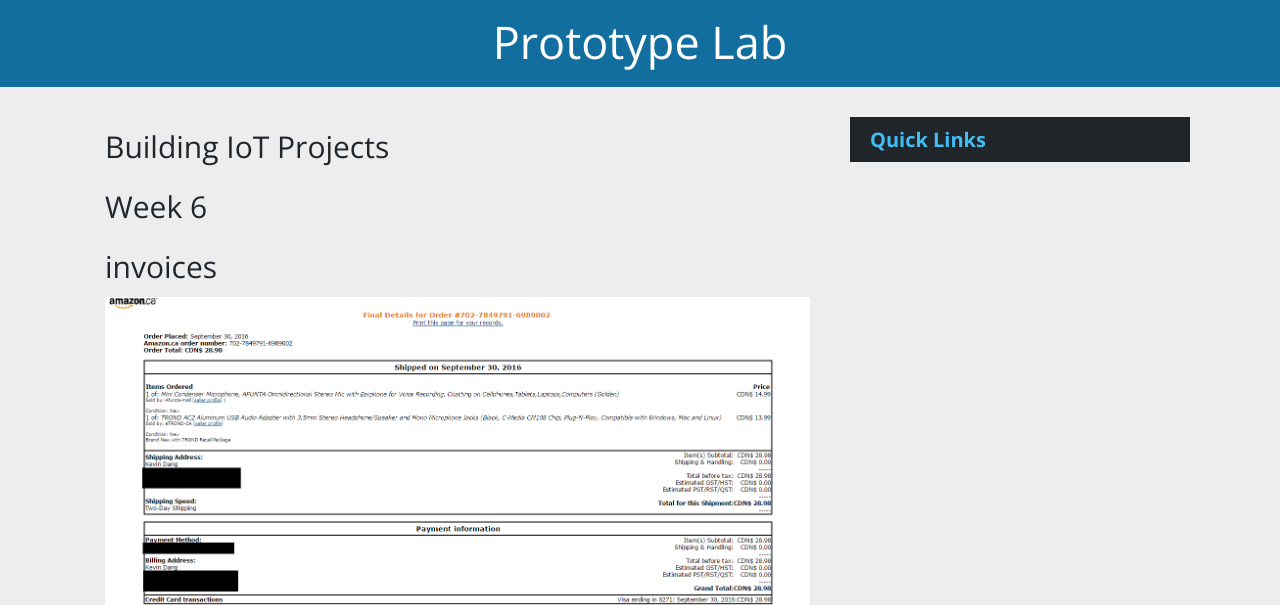
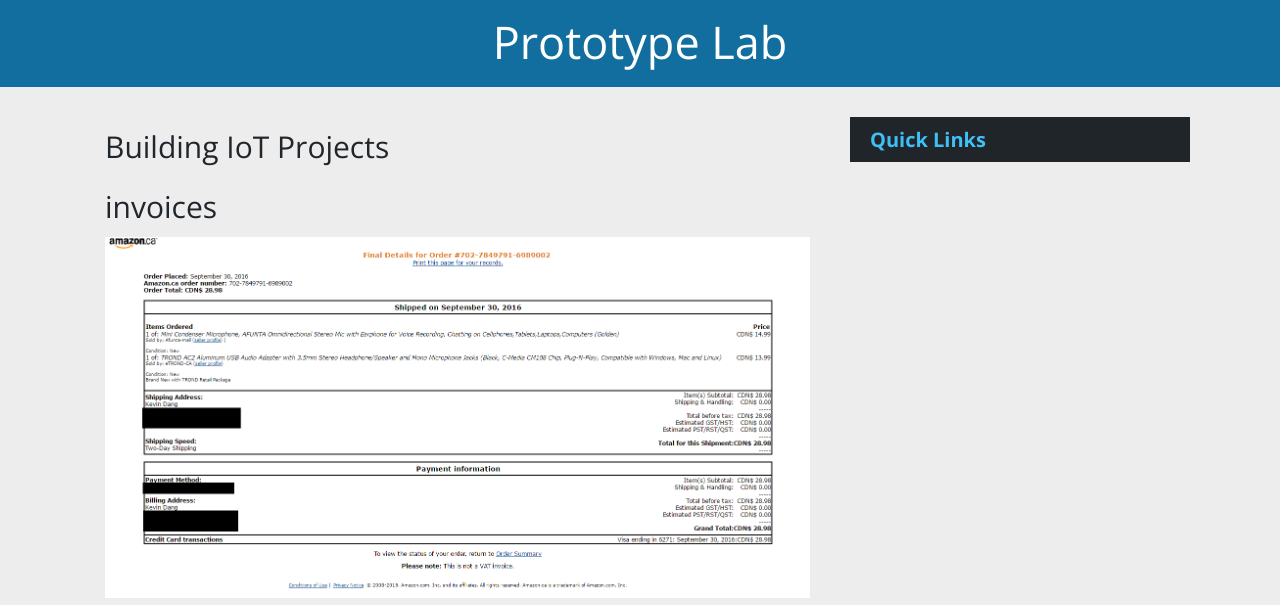
Before and after one commit to gnadnivek/gnadnivek.github.io, a plain HTML site: page index.html in a window 1280 px wide. Shown: the part 169-774 px from the top of the page. Drawn offline with nearby package versions, Linux system fonts and the light colour scheme; no server answers.

Commit message:
Update indexcontent.html

```diff
--- a/indexcontent.html
+++ b/indexcontent.html
@@ -2,7 +2,6 @@
  <HEADER ID="Header_Article_1">
 	 <H2>Building IoT Projects</H2>
  </HEADER>
-	<H3>Week 6</H3>
 
 
 	 <H3>invoices</H3>
```
